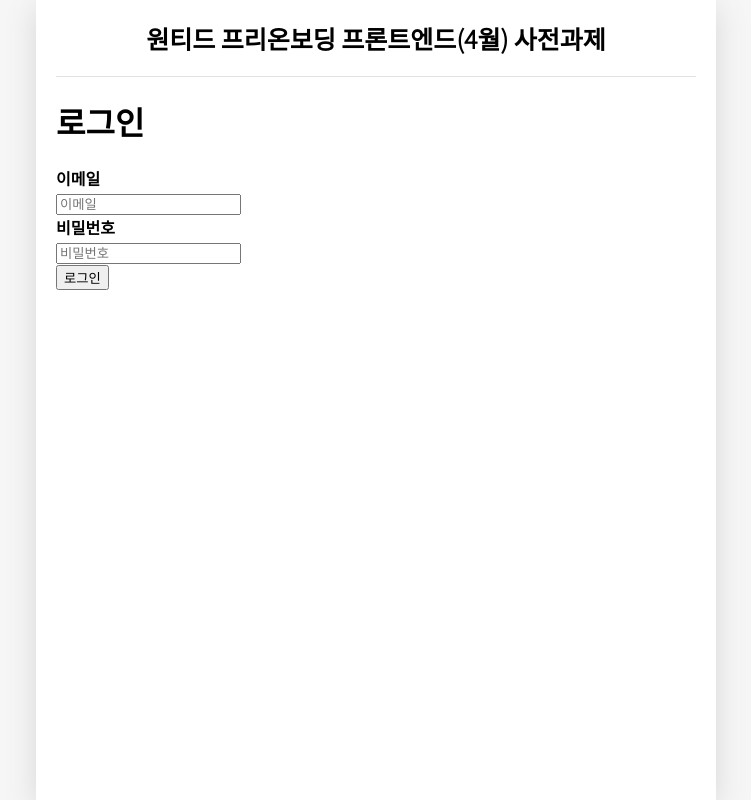
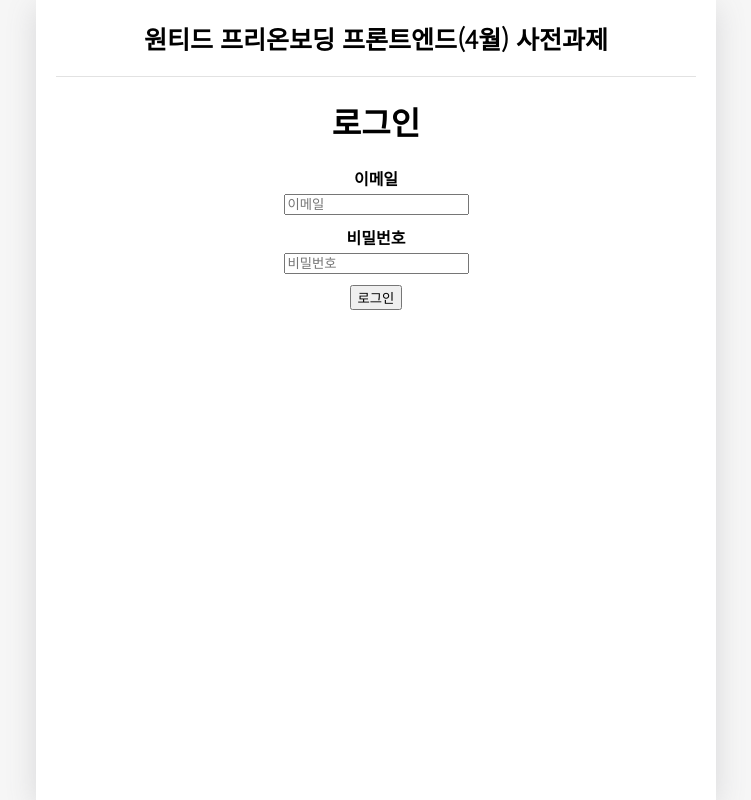
Before and after one commit to Moonjuun/wanted-pre-onboarding-frontend, a React (Create React App) app: page /signin in a window 1280 px wide. Shown: the whole page, without its empty margins (264-1015 px from the left). Built offline with nearby package versions, Linux system fonts and the light colour scheme; a web font is replaced by a local one.

Commit message:
css, index.html 수정

```diff
--- a/public/index.html
+++ b/public/index.html
@@ -1,5 +1,5 @@
 <!DOCTYPE html>
-<html lang="en">
+<html lang="ko">
   <head>
     <meta charset="utf-8" />
     <link rel="icon" href="%PUBLIC_URL%/favicon.ico" />
@@ -24,7 +24,7 @@
       work correctly both with client-side routing and a non-root public URL.
       Learn how to configure a non-root public URL by running `npm run build`.
     -->
-    <title>React App</title>
+    <title>최문준 원티드 사전과제</title>
   </head>
   <body>
     <noscript>You need to enable JavaScript to run this app.</noscript>
--- a/src/App.css
+++ b/src/App.css
@@ -114,3 +114,21 @@ header .head_text {
 .Signup_password {
   margin-bottom: 10px;
 }
+
+/* Signin */
+.Signin {
+  text-align: center;
+}
+
+.Signin_email {
+  margin-bottom: 10px;
+}
+
+.Signin_password {
+  margin-bottom: 10px;
+}
+
+/* Todo */
+.Todo {
+  text-align: left;
+}
--- a/src/pages/Todo.js
+++ b/src/pages/Todo.js
@@ -158,7 +158,7 @@ const Todo = () => {
   }
 
   return (
-    <div>
+    <div className="Todo">
       <div
         style={{
           display: "flex",
```
